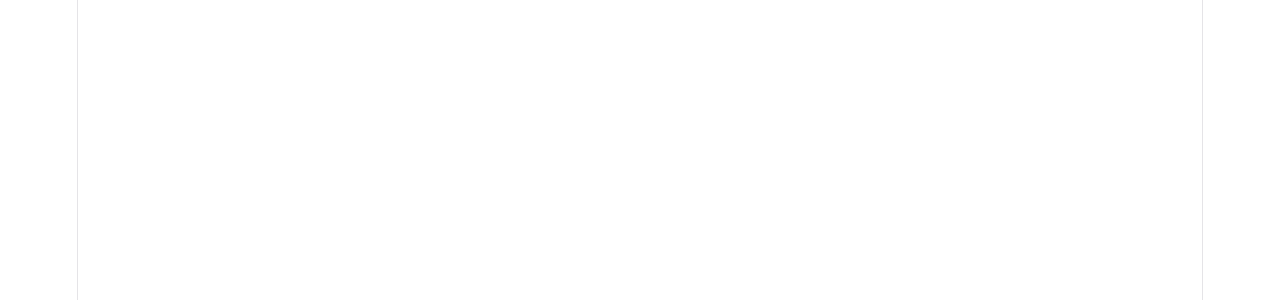
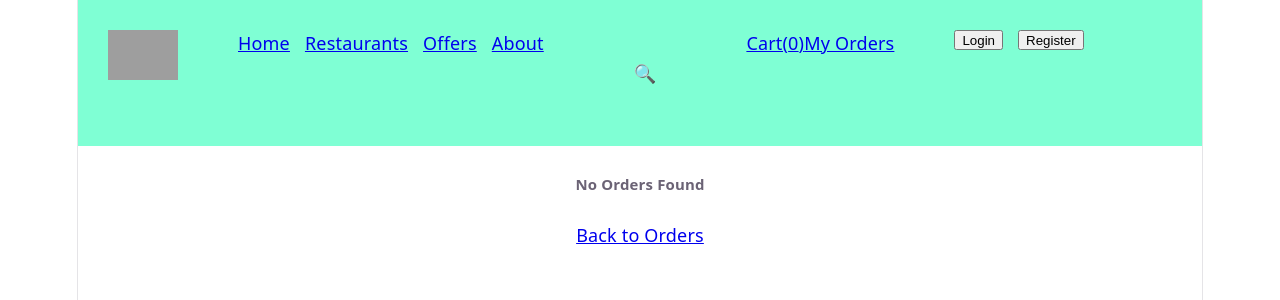
Before and after one commit to AmbikaPattem5/foodhub, a React (Vite) app: page /orders/1 in a window 1280 px wide. Before the commit this address had no page. Shown: the top 300 px of the page. Built offline with nearby package versions, Linux system fonts and the light colour scheme; grey boxes are pictures that could not be loaded.

Commit message:
done with order-tracking

```diff
--- a/src/Components/Header/Header.tsx
+++ b/src/Components/Header/Header.tsx
@@ -30,7 +30,7 @@ return(
         </div>
         <div>
             <Link to='/cart'>Cart({totalCartItems()})</Link>
-            <Link to="/orders">Orders</Link>
+            <Link to="/orders">My Orders</Link>
         </div>
         <div className='buttons'>
           {!user? <button onClick={handleLogin}>Login</button>:<p>{user}<button onClick={logout}>Logout</button></p>}
--- /dev/null
+++ b/src/Pages/OrderDetails/OrderDetails.tsx
@@ -0,0 +1,57 @@
+import { useParams } from "react-router-dom"
+import type { OrderType } from "../../types/Types";
+import { Link } from "react-router-dom";
+import { OrderStatus } from "../../types/Types";
+import { useState } from "react";
+function OrderDetails() {
+    const {orderId} = useParams()
+    const response :string|null = localStorage.getItem("orders");
+    const orders : OrderType[] = response === null ?[] : JSON.parse(response);
+    const orderList: OrderType| undefined = orders.find((order)=>(order.id === orderId))
+    const [orderDetails,setOrderDetails] = useState<OrderType|undefined>(orderList)
+    const statusValues: OrderStatus[] = Object.values(OrderStatus) ;
+    const currentStatus : number = statusValues.findIndex((orderStatus) => orderStatus === orderDetails?.status);
+    const nextStatusValue : OrderStatus = statusValues[currentStatus+1];
+    // let updatedCurrentStatus : number = currentStatus + 1;
+    function handleStatusUpdate(nextStatusValue : OrderStatus) {
+         if (!orderDetails || !nextStatusValue) return;
+        const updatedOrderDetails : OrderType ={...orderDetails,status:nextStatusValue}
+
+
+    const updatedOrderList = orders.map((order)=>(order.id===orderId ?updatedOrderDetails : order))
+    localStorage.setItem("orders",JSON.stringify(updatedOrderList));
+    setOrderDetails(updatedOrderDetails)
+    }
+    return(
+        <div>{orderDetails !== undefined?
+            <div>
+            <h4>OrderId : {orderDetails.id}</h4>
+            <h4>OrderDate: {new Date(Number(orderDetails.createdAt)).toLocaleString()}</h4>
+            <div>{orderDetails.items.map((item)=>(
+                <div key= {item.id}>
+                    <h6>Name : {item.name}</h6>
+                    <h6>Quantity : {item.quantity}</h6>
+                    <h6>Total Price : {item.price} * {item.quantity}     {item.price * item.quantity}</h6>
+                </div>
+            ))}</div>
+            <h4>Address : {orderDetails.address}</h4>
+            <h4>Bill Details : {orderDetails.totalAmount}</h4>
+            <div>{statusValues.map((status,index)=>(
+
+                <p key={status}>{currentStatus >= index ? <span> &#10004;</span> : ""} {status} </p>
+            ))
+                }</div>
+                { nextStatusValue ?
+            <button onClick={()=>handleStatusUpdate(nextStatusValue)}>Move to {nextStatusValue}</button>
+             :
+             ""   }
+           </div> :
+           <div>
+             <h5>No Orders Found</h5>
+             <Link to='/orders'>Back to Orders</Link>
+           </div>
+        }
+        </div>
+    )
+}
+export default OrderDetails
--- a/src/Pages/Orders/Orders.tsx
+++ b/src/Pages/Orders/Orders.tsx
@@ -1,10 +1,13 @@
 import { Link } from "react-router-dom";
 import type { OrderType } from "../../types/Types";
-
+import { useNavigate } from "react-router-dom";
 function Orders(){
+    const navigate = useNavigate()
     const orders : string|null = localStorage.getItem("orders");
     const orderDetails : OrderType[] = orders=== null ? [] : JSON.parse(orders);
-
+    function handleOrderDetails(orderId : string) {
+        navigate(`/orders/${orderId}`)
+    }
     return(
         <div>
             {orderDetails.length === 0 ?
@@ -22,11 +25,15 @@ function Orders(){
                    <h4>{order.status}</h4>
                    <div>{order.items.map((item)=>
                         <div key={item.id}>
+                            <div>
                             <p>{item.name}</p>
                             <p>{item.price *item.quantity }</p>
                             <p>{item.quantity}</p>
                         </div>
+                    </div>
+
                 )}</div>
+                <button onClick={()=>handleOrderDetails(order.id)}>View Details </button>
                 </div>
 
             ))
--- a/src/Routes/AppRoutes.tsx
+++ b/src/Routes/AppRoutes.tsx
@@ -12,6 +12,7 @@ import Cart from "../Pages/Cart/Cart";
 import CheckOut from "../Pages/CheckOut/CheckOut";
 import Orders from "../Pages/Orders/Orders";
 import OrderConfirmation from "../Pages/OrderConfirmation/OrderConfirmation";
+import OrderDetails from "../Pages/OrderDetails/OrderDetails";
 function AppRoutes() {
   return (
     <Routes>
@@ -28,6 +29,7 @@ function AppRoutes() {
         <Route path="checkout" element={<CheckOut />} />
         <Route path="orders" element={<Orders/>}/>
         <Route path="orderConfirmation/:orderId" element={<OrderConfirmation/>}/>
+        <Route path="orders/:orderId" element={<OrderDetails/>}/>
       </Route>
     </Routes>
   );
```
